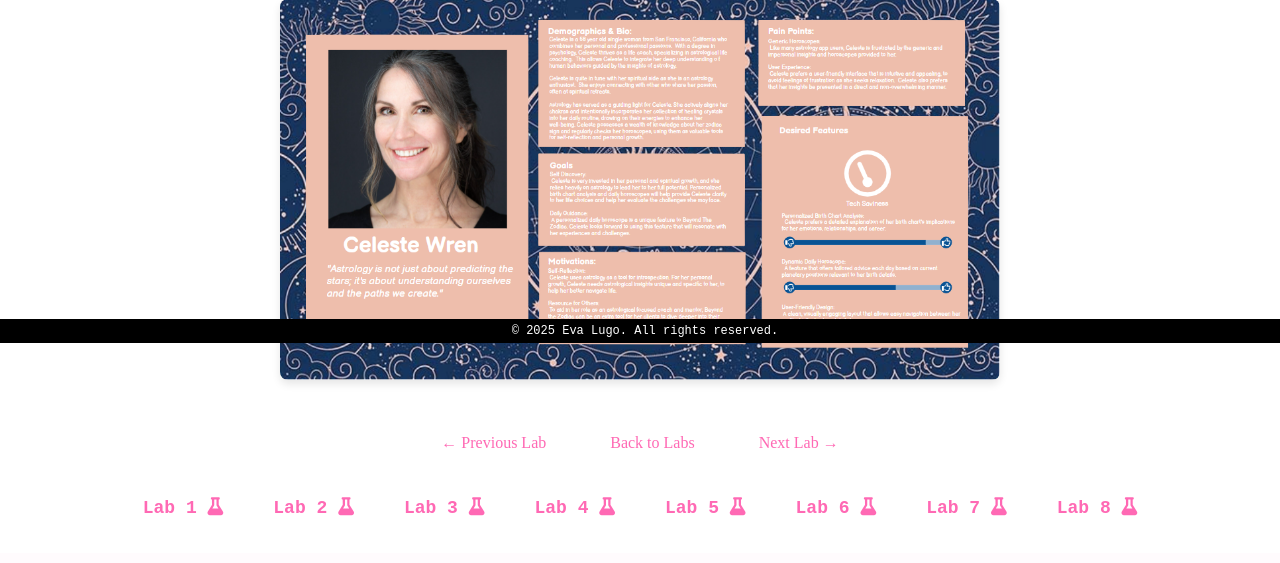
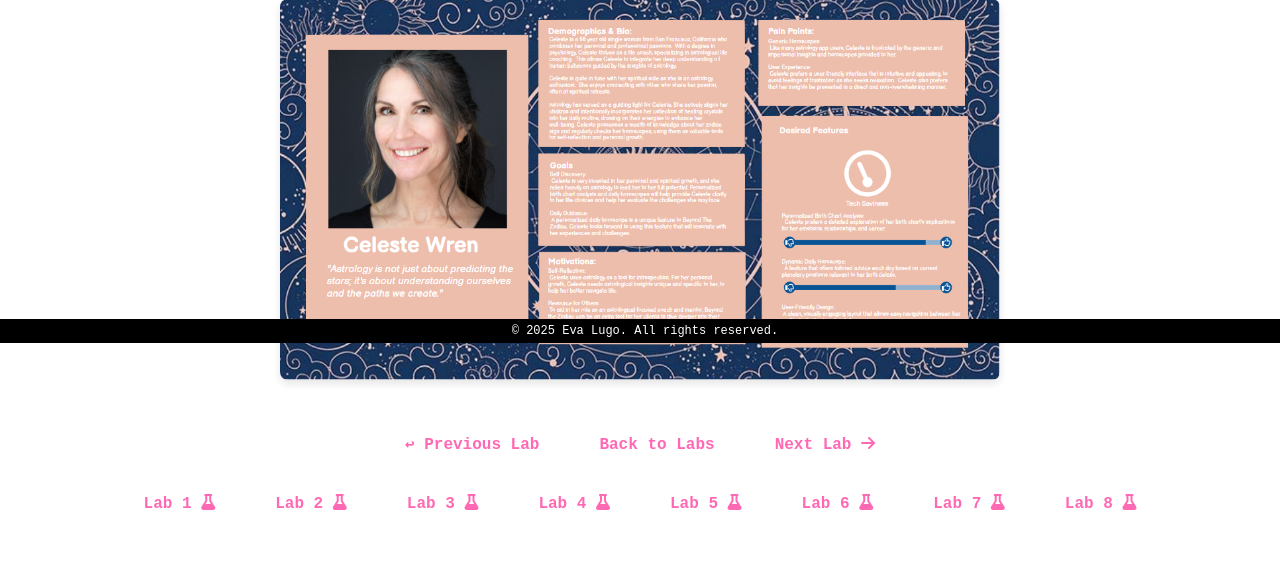
Before and after one commit to evallugo/itws1100-lugoe, a PHP site: page /labs/7/lab7.html in a window 1280 px wide. Shown: the part 457-1020 px from the top of the page. Before the commit the page ends 973 px from the top, so only its background shows below. Run offline with PHP 8.4, Linux system fonts and the light colour scheme; some web fonts are replaced.

Commit message:
please fix

```diff
--- a/labs/3/styles.css
+++ b/labs/3/styles.css
@@ -71,36 +71,24 @@
 
 /*buttons (general)*/
 .buttons {
-   margin-top: 10px;
    text-align: center;
+   margin: 20px 0;
 }
-.buttons a,
-.buttons button {
+
+.buttons a {
+   display: inline-block;
+   margin: 0 10px;
+   padding: 10px 20px;
    text-decoration: none;
-   cursor: pointer;
-   border: none;
-   font-size: 18px;
+   color: hotpink;
+   transition: all 0.3s ease;
+   font-family: 'Courier New', Courier, monospace;
    font-weight: bold;
-   font-family: 'Courier New', Courier, monospace;
-   color: hotpink; /* Text color set to pink */
-   background-color: transparent; /* Default transparent background */
-   display: inline-block;
-   margin: 5px;
-   padding: 10px 20px; /* Adjust padding for buttons */
-   border-radius: 5px;
-   transition: background-color 0.2s ease;
 }
-.buttons a:hover,
-.buttons button:hover {
-   background-color: rgba(255, 105, 180, 0.6); /* Light pink on hover */
-}
-.buttons a:active,
-.buttons button:active {
-   background-color: rgba(255, 105, 180, 1); /* Solid pink when clicked */
-}
-.buttons a:focus,
-.buttons button:focus {
-   outline: none; /* Removes focus outline */
+
+.buttons a:hover {
+   background-color: rgba(255, 105, 180, 0.6);
+   color: white;
 }
 
 /*footer (general)*/
@@ -356,6 +344,8 @@
     padding: 10px 20px;
     text-decoration: none;
     color: hotpink;
+    font-family: 'Courier New', Courier, monospace;
+    font-weight: bold;
     transition: all 0.3s ease;
 }
 
--- a/labs/4/index.html
+++ b/labs/4/index.html
@@ -22,8 +22,9 @@
   <p><a href="../../index.html">Back to IIT Home</a></p>
 
   <div class="buttons">
-    <a href="../3/lab2.html">↩ Previous Lab</a>
+    <a href="../3/labs.html">↩ Previous Lab</a>
     <a href="../5/lab5.html">Next Lab <i class="fas fa-arrow-right"></i></a>
+    <a href="../3/labs.html">Back to Labs</a>
   </div>
 </body>
 </html>
--- a/labs/5/lab5.html
+++ b/labs/5/lab5.html
@@ -53,6 +53,7 @@
   <div class="buttons">
     <a href="../4/index.html">↩ Previous Lab</a>
     <a href="../6/lab6.html">Next Lab <i class="fas fa-arrow-right"></i></a>
+    <a href="../3/labs.html">Back to Labs</a>
   </div>
 </body>
 
--- a/labs/6/lab6.html
+++ b/labs/6/lab6.html
@@ -71,6 +71,7 @@
    <div class="buttons">
     <a href="../5/lab5.html">↩ Previous Lab</a>
     <a href="../7/lab7.html">Next Lab <i class="fas fa-arrow-right"></i></a>
+    <a href="../3/labs.html">Back to Labs</a>
   </div>
 </body>
 
--- a/labs/7/lab7.html
+++ b/labs/7/lab7.html
@@ -82,8 +82,9 @@
         &copy; 2025 Eva Lugo. All rights reserved.
     </div>
     <div class="buttons">
-      <a href="../6/lab6.html">↩ Back to Labs</a>
-      <a href="../8/lab8.html">Next Lab <i class="fas fa-arrow-right"></i></a>
+        <a href="../6/lab6.html">↩ Previous Lab</a>
+        <a href="../8/lab8.html">Next Lab <i class="fas fa-arrow-right"></i></a>
+        <a href="../3/labs.html">Back to Labs</a>
     </div>
 </body>
 </html>
--- a/labs/8/js/labs.js
+++ b/labs/8/js/labs.js
@@ -1,5 +1,5 @@
 $(document).ready(function() {
-    // Replace bounce with a gentler fade-in for the title
+    // Gentle fade-in for the title
     $("h1").hide().fadeIn(800);
 
     // Load the JSON file
@@ -71,53 +71,81 @@
         revert: true
     });
 
-    // Updated navigation functionality
+    // Single AJAX call for navigation
     function setupLabNavigation() {
         $.ajax({
             url: '../8/projects.json',
             dataType: 'json',
             success: function(data) {
                 const currentPath = window.location.pathname;
-                const labMatch = currentPath.match(/lab(\d+)/i);
-                if (!labMatch) return;
+                console.log('Current path:', currentPath); // Debug log
 
-                const currentLabNum = parseInt(labMatch[1]);
+                // Updated regex to handle both formats: lab1.html and index.html
+                const labMatch = currentPath.match(/lab(\d+)|.*\/(\d+)\//i);
+                if (!labMatch) {
+                    console.log('No lab number found in path'); // Debug log
+                    return;
+                }
+
+                // Get lab number from either the first or second capture group
+                const currentLabNum = parseInt(labMatch[1] || labMatch[2]);
+                console.log('Current lab number:', currentLabNum); // Debug log
+
                 const labs = data.menuItems;
                 const navContainer = $('.lab-navigation');
 
                 // Clear existing navigation
                 navContainer.empty();
 
-                // Add previous lab button if not lab 1
+                // Create navigation buttons
+                let navHTML = '';
+
+                // Previous Lab button
                 if (currentLabNum > 1) {
                     const prevLab = labs.find(lab => lab.id === currentLabNum - 1);
                     if (prevLab) {
-                        navContainer.append(`
-                            <a href="${prevLab.link}" class="button prev-lab">← Previous Lab</a>
-                        `);
+                        navHTML += `<a href="${prevLab.link}" class="button">↩ Previous Lab</a>`;
                     }
                 }
 
-                // Always add "Back to Labs" button
-                navContainer.append(`
-                    <a href="../3/labs.html" class="button all-labs">Back to Labs</a>
-                `);
+                // Back to Labs button
+                navHTML += `<a href="../3/labs.html" class="button">Back to Labs</a>`;
 
-                // Add next lab button if not the last lab
+                // Next Lab button
                 if (currentLabNum < labs.length) {
                     const nextLab = labs.find(lab => lab.id === currentLabNum + 1);
                     if (nextLab) {
-                        navContainer.append(`
-                            <a href="${nextLab.link}" class="button next-lab">Next Lab →</a>
-                        `);
+                        navHTML += `<a href="${nextLab.link}" class="button">Next Lab <i class="fas fa-arrow-right"></i></a>`;
                     }
                 }
+
+                // Add buttons to container
+                navContainer.html(navHTML);
+
+                // Add hover effects
+                $('.lab-navigation .button').hover(
+                    function() {
+                        $(this).css({
+                            'background-color': 'rgba(255, 105, 180, 0.6)',
+                            'color': 'white',
+                            'transition': 'all 0.3s ease'
+                        });
+                    },
+                    function() {
+                        $(this).css({
+                            'background-color': 'transparent',
+                            'color': 'hotpink',
+                            'transition': 'all 0.3s ease'
+                        });
+                    }
+                );
             },
             error: function(xhr, status, error) {
-                console.error('Error loading lab navigation:', error);
+                console.error('Error loading navigation:', error);
             }
         });
     }
 
+    // Initialize navigation
     setupLabNavigation();
 });
--- a/labs/8/lab8.html
+++ b/labs/8/lab8.html
@@ -49,8 +49,8 @@
         &copy; 2025 Eva Lugo. All rights reserved.
     </div>
     <div class="buttons">
-      <a href="../7/lab7.html">↩ Previous Lab</a>
-      <a href="../../index.html">Back to Labs <i class="fas fa-arrow-right"></i></a>
+        <a href="../7/lab7.html">↩ Previous Lab</a>
+        <a href="../3/labs.html">Back to Labs</a>
     </div>
 </body>
 </html>
--- a/labs/8/projects.json
+++ b/labs/8/projects.json
@@ -3,14 +3,14 @@
     {
       "title": "Lab 1",
       "description": "Introduction Lab",
-      "link": "lab1.html",
+      "link": "../3/lab1.html",
       "icon": "fas fa-flask",
       "id": 1
     },
     {
       "title": "Lab 2",
       "description": "HTML and CSS Lab",
-      "link": "lab2.html",
+      "link": "../3/lab2.html",
       "icon": "fas fa-flask",
       "id": 2
     },
@@ -23,28 +23,28 @@
     },
     {
       "title": "Lab 4",
-      "description": "Advanced Web Development",
+      "description": "XML Feeds",
       "link": "../4/index.html",
       "icon": "fas fa-flask",
       "id": 4
     },
     {
       "title": "Lab 5",
-      "description": "Web Programming",
+      "description": "Forms and JavaScript",
       "link": "../5/lab5.html",
       "icon": "fas fa-flask",
       "id": 5
     },
     {
       "title": "Lab 6",
-      "description": "Dynamic Content",
+      "description": "jQuery",
       "link": "../6/lab6.html",
       "icon": "fas fa-flask",
       "id": 6
     },
     {
       "title": "Lab 7",
-      "description": "Group Lab",
+      "description": "UX/UI Design",
       "link": "../7/lab7.html",
       "icon": "fas fa-flask",
       "id": 7
```
